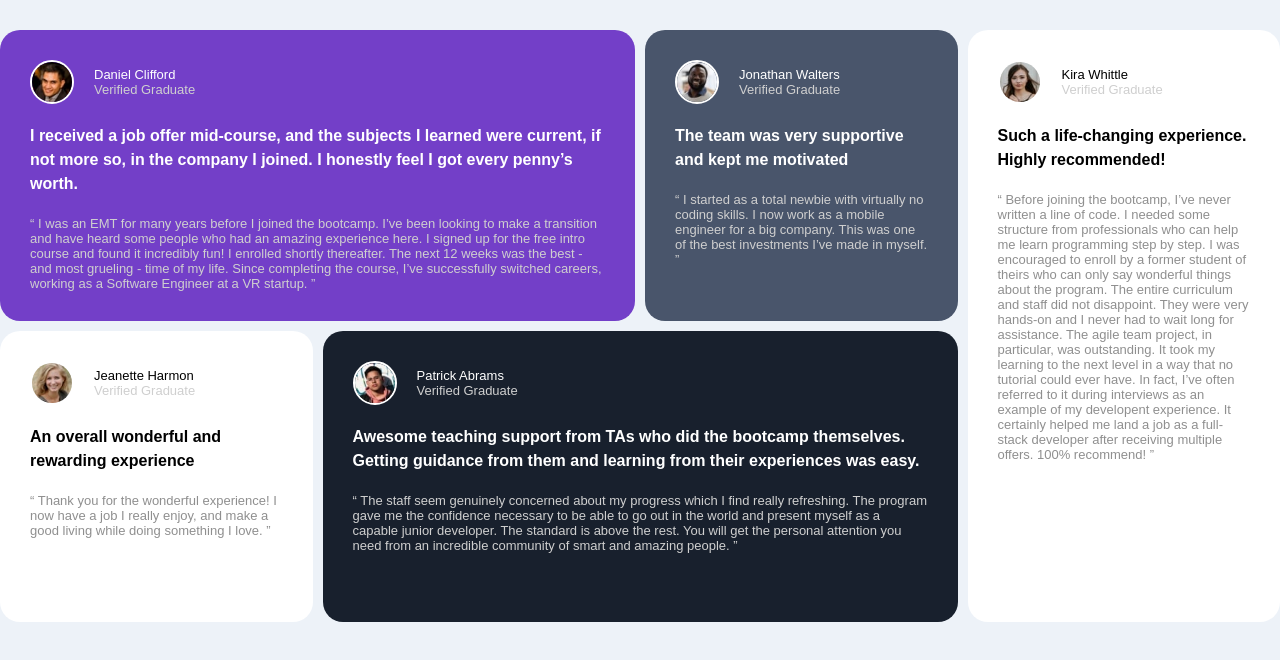
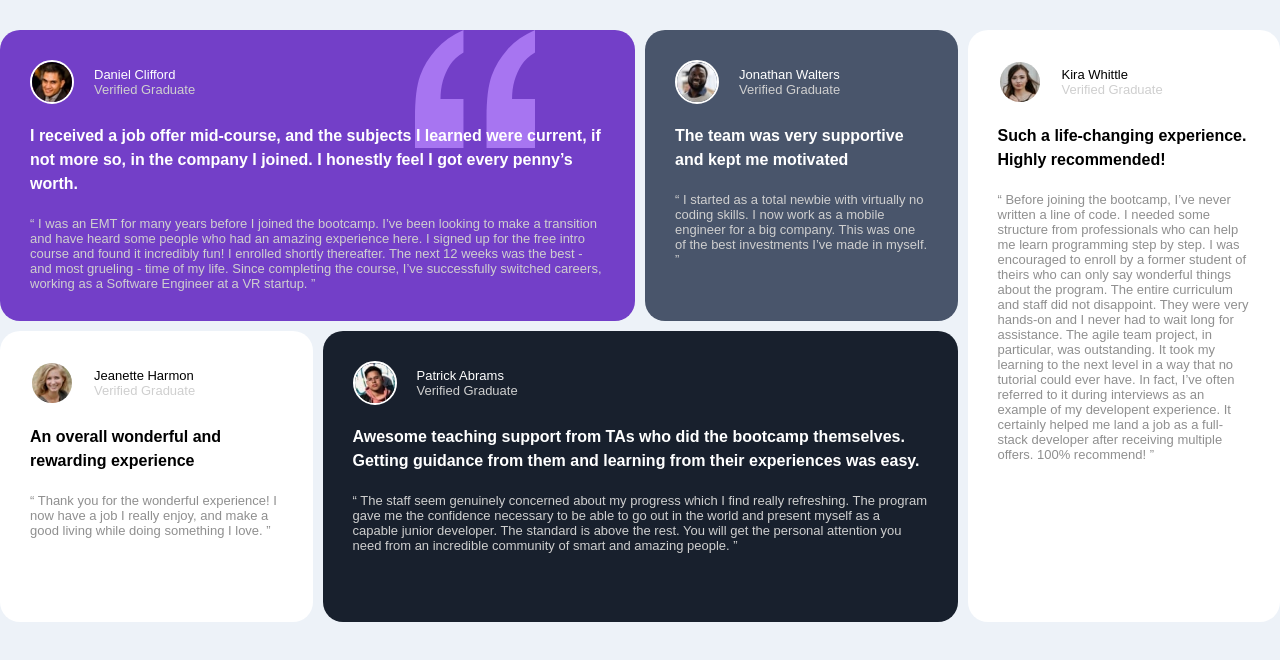
Before and after one commit to bordaregos/Klimenko_home_task_3, a plain HTML site: page index.html in a window 1280 px wide. Drawn offline with Linux system fonts and the light colour scheme.

Commit message:
Add quotation in 1st item

```diff
--- a/index.html
+++ b/index.html
@@ -9,6 +9,7 @@
 <body>
   <main class="grid-container">
     <div class="item-1">
+      <img class="quotation" src="images/bg-pattern-quotation.svg" alt="quotation" class="svg-img">
       <div class="flex-container">
         <div class="flex-bio">
           <img class="image" src="images/image-daniel.jpg" alt="Daniel" class="author">
@@ -111,62 +112,6 @@
         </p>
       </div>
     </div>
-
   </main>
-
-
 </body>
 </html>
-
-<!-- Daniel Clifford
-  Verified Graduate
-
-  I received a job offer mid-course, and the subjects I learned were current, if not more so,
-  in the company I joined. I honestly feel I got every penny’s worth.
-
-  “ I was an EMT for many years before I joined the bootcamp. I’ve been looking to make a
-  transition and have heard some people who had an amazing experience here. I signed up
-  for the free intro course and found it incredibly fun! I enrolled shortly thereafter.
-  The next 12 weeks was the best - and most grueling - time of my life. Since completing
-  the course, I’ve successfully switched careers, working as a Software Engineer at a VR startup. ”
-
-  Jonathan Walters
-  Verified Graduate
-
-  The team was very supportive and kept me motivated
-
-  “ I started as a total newbie with virtually no coding skills. I now work as a mobile engineer
-  for a big company. This was one of the best investments I’ve made in myself. ”
-
-  Jeanette Harmon
-  Verified Graduate
-
-  An overall wonderful and rewarding experience
-
-  “ Thank you for the wonderful experience! I now have a job I really enjoy, and make a good living
-  while doing something I love. ”
-
-  Patrick Abrams
-  Verified Graduate
-
-  Awesome teaching support from TAs who did the bootcamp themselves. Getting guidance from them and
-  learning from their experiences was easy.
-
-  “ The staff seem genuinely concerned about my progress which I find really refreshing. The program
-  gave me the confidence necessary to be able to go out in the world and present myself as a capable
-  junior developer. The standard is above the rest. You will get the personal attention you need from
-  an incredible community of smart and amazing people. ”
-
-  Kira Whittle
-  Verified Graduate
-
-  Such a life-changing experience. Highly recommended!
-
-  “ Before joining the bootcamp, I’ve never written a line of code. I needed some structure from
-  professionals who can help me learn programming step by step. I was encouraged to enroll by a former
-  student of theirs who can only say wonderful things about the program. The entire curriculum and staff
-  did not disappoint. They were very hands-on and I never had to wait long for assistance. The agile team
-  project, in particular, was outstanding. It took my learning to the next level in a way that no tutorial
-  could ever have. In fact, I’ve often referred to it during interviews as an example of my developent
-  experience. It certainly helped me land a job as a full-stack developer after receiving multiple offers.
-  100% recommend! ” -->
--- a/style.css
+++ b/style.css
@@ -5,11 +5,9 @@
 body {
     background-color: rgb(237, 242, 248);
 }
-
 main {
     margin: 30px auto;
 }
-
 /* Редактор грид-контейнера. */
 .grid-container {
     display: grid;
@@ -25,8 +23,9 @@ main {
     grid-column: 1 / 3;
     grid-row: 1 / 2;
     border-radius: 20px;
+    position: relative;
+    z-index: 1;
 }
-
 .item-2 {
     display: grid;
     background-color: rgb(73, 85, 107);
@@ -34,7 +33,6 @@ main {
     grid-row: 1 / 2;
     border-radius: 20px;
 }
-
 .item-3 {
     display: grid;
     background-color: rgb(24, 32, 45);
@@ -42,7 +40,6 @@ main {
     grid-row: 2 / 3;
     border-radius: 20px;
 }
-
 .item-4 {
     display: grid;
     background-color: rgb(255, 255, 255);
@@ -50,7 +47,6 @@ main {
     grid-row: 2 / 3;
     border-radius: 20px;
 }
-
 .item-5 {
     display: grid;
     background-color: rgb(255, 255, 255);
@@ -63,8 +59,13 @@ main {
     display: flex;
     flex-direction: column;
     padding: 30px;
-
-
+}
+/* Редактор кавычки. */
+.quotation {
+    position: absolute;
+    z-index: -1;
+    right: 100px;
+    width: 120px;
 }
 /* Флекс-контейнер автора */
 .flex-bio {
@@ -78,7 +79,6 @@ main {
     border: 2px solid white;
     border-radius: 50%;
     width: 40px;
-
 }
 /* Флекс-редактор БИО. */
 .flex-name-grade {
@@ -110,14 +110,14 @@ main {
     margin: 10px 0 20px 0;
     line-height: 1.5;
 }
-
+/* Имя для белого фона. */
 .name-B {
     font-family: "Barlow Semi Condensed", sans-serif;
     font-weight: 500;
     color: rgb(0, 0, 0);
     font-size: 13px;
 }
-
+/* Заголовок для белого фона. */
 .header-B {
     font-family: "Barlow Semi Condensed", sans-serif;
     font-weight: 600;
@@ -127,7 +127,7 @@ main {
     margin: 10px 0 20px 0;
     line-height: 1.5;
 }
-
+/* Параграф для белого фона. */
 .grade-paragraph-B {
     font-family: "Barlow Semi Condensed", sans-serif;
     font-weight: 500;
```
